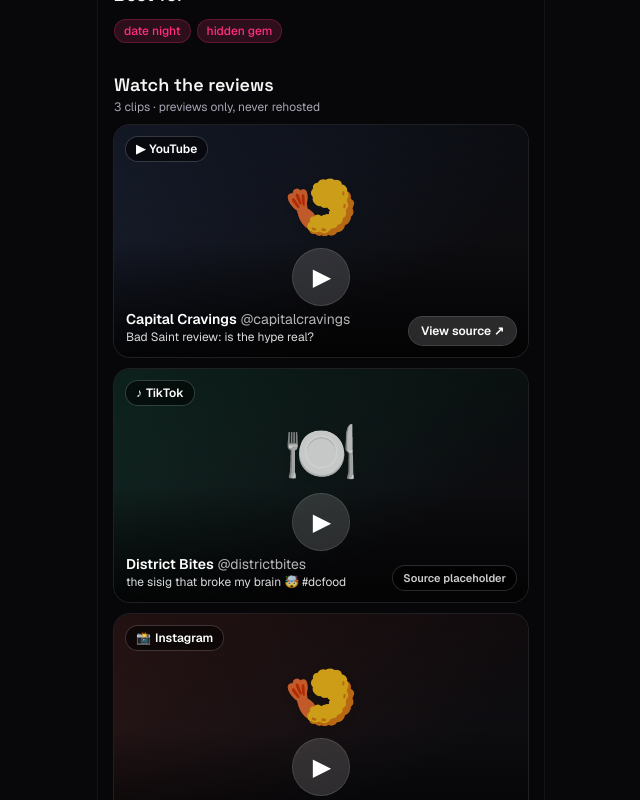
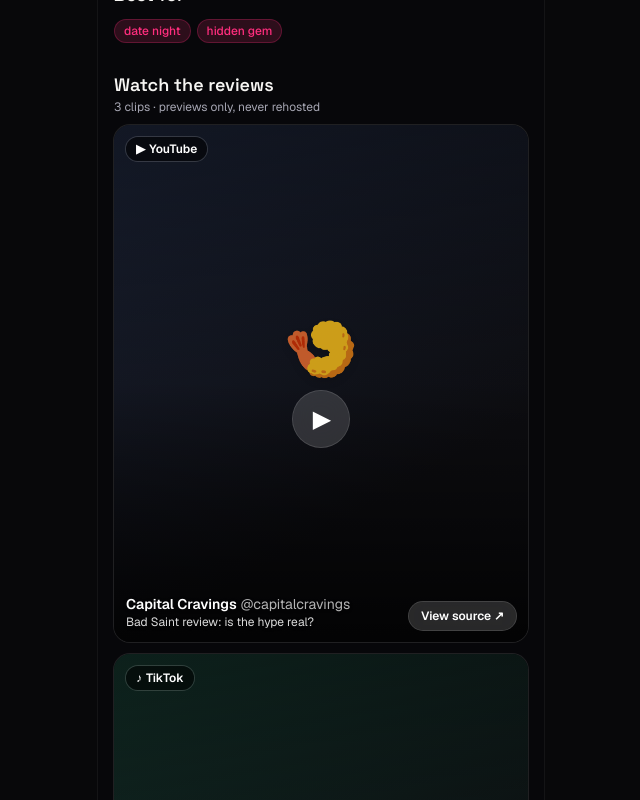
Before and after one commit to caronisaiah/FoodSwipe, a Next.js app: page /restaurants/bad-saint in a window 1280 px wide. Shown: the part 1260-2060 px from the top of the page, without its empty margins (319-959 px from the left). Built offline with nearby package versions, Linux system fonts and the light colour scheme; no server answers; the database is empty.

Commit message:
Adjust profile video cards to 4:5

```diff
--- a/components/RestaurantVideos.tsx
+++ b/components/RestaurantVideos.tsx
@@ -135,7 +135,7 @@
         {display.map(({ video, origin }, i) => (
           <div
             key={`${origin}-${video.id}`}
-            className="relative aspect-video w-full overflow-hidden rounded-2xl ring-1 ring-white/10"
+            className="relative aspect-[4/5] w-full overflow-hidden rounded-2xl ring-1 ring-white/10"
           >
             <VideoEmbed
               video={video}
```
